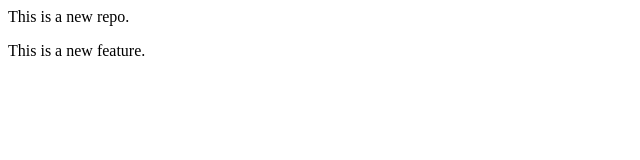
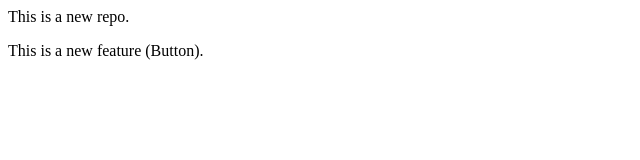
Before and after one commit to himkum786/localrepo, a plain HTML site: page index.html in a window 1280 px wide. Shown: the full height of the page, 0-640 px from the left. Drawn offline with Linux system fonts and the light colour scheme.

```diff
--- a/index.html
+++ b/index.html
@@ -2,5 +2,5 @@
     This is a new repo.
 </p>
 <p>
-    This is a new feature.
+    This is a new feature (Button).
 </p>
```
